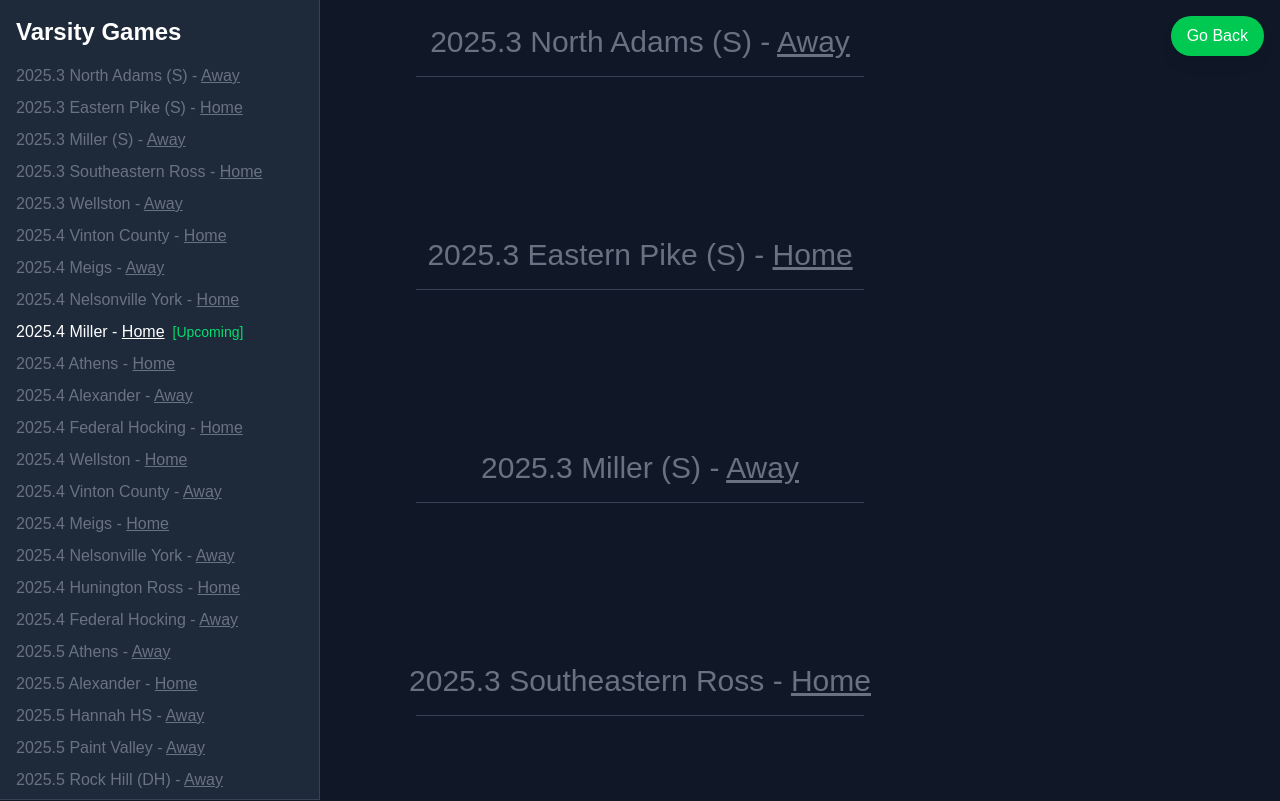
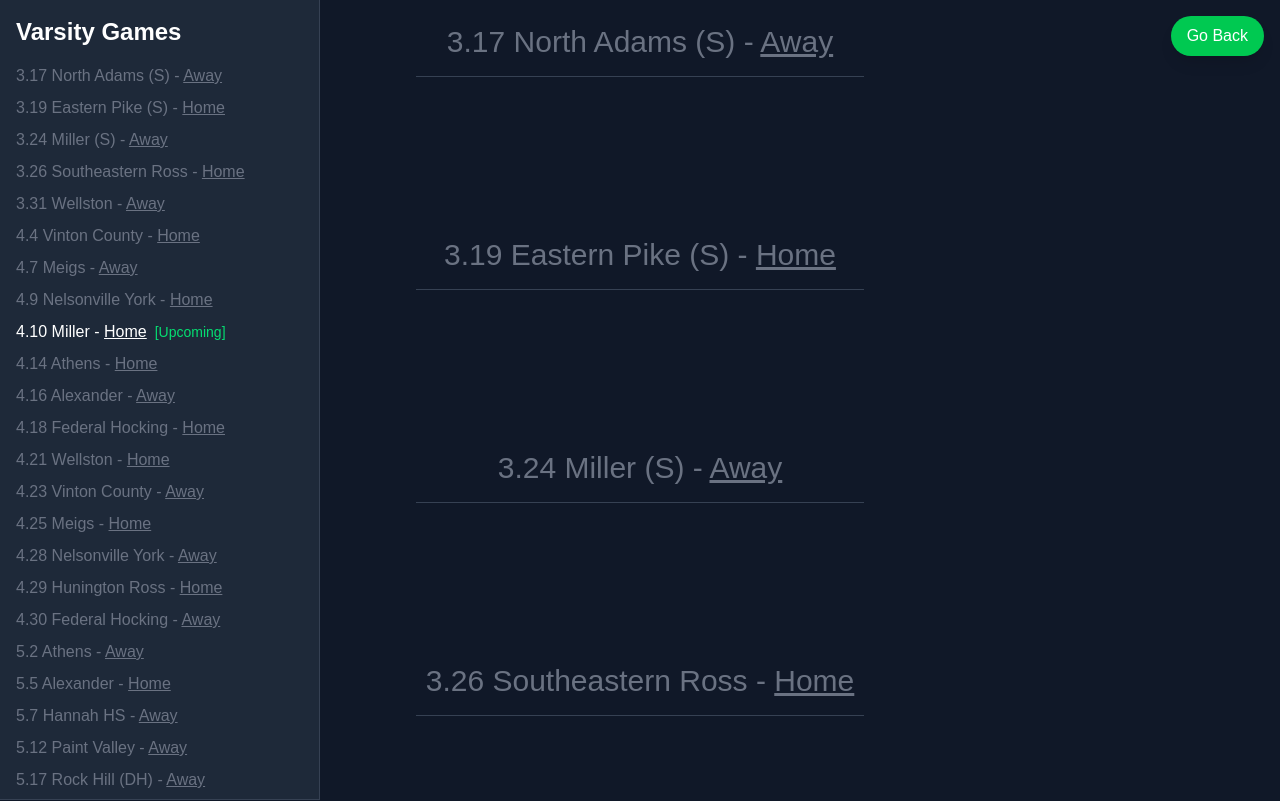
Before and after one commit to Dejnyyy/baseball-schedule, a Next.js app: page /varsity in a window 1280 px wide. Shown: the top 801 px of the page. Built offline with nearby package versions, Linux system fonts and the light colour scheme.

Commit message:
takhle finito

```diff
--- a/src/pages/varsity.tsx
+++ b/src/pages/varsity.tsx
@@ -27,11 +27,11 @@ const varsitySchedule: Game[] = [
   { date: '2025-05-17', time: '15:00', opponent: 'Rock Hill (DH)', location: 'Away' }
 ]
 
-// Utility: Converts "YYYY-MM-DD" to "M.D" (e.g., "3.17")
 function formatShortDate(dateStr: string): string {
-  const [month, day] = dateStr.split('-').map(Number)
-  return `${month}.${day}`
-}
+    const [, month, day] = dateStr.split('-').map(Number)
+    return `${month}.${day}`
+  }
+
 
 export default function VarsityPage() {
   const scheduleContainerRef = useRef<HTMLDivElement>(null)
```
